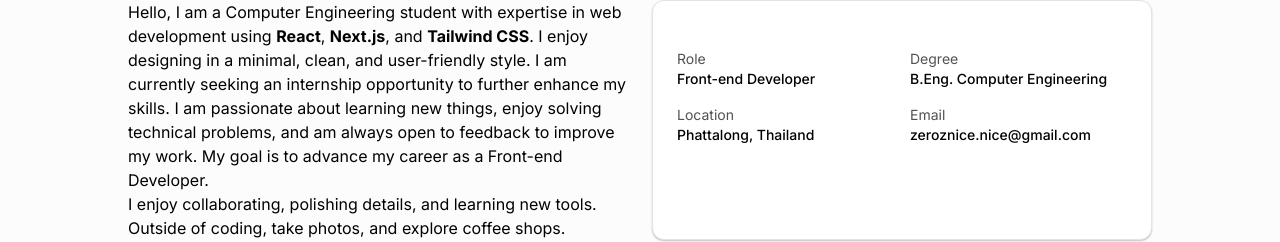
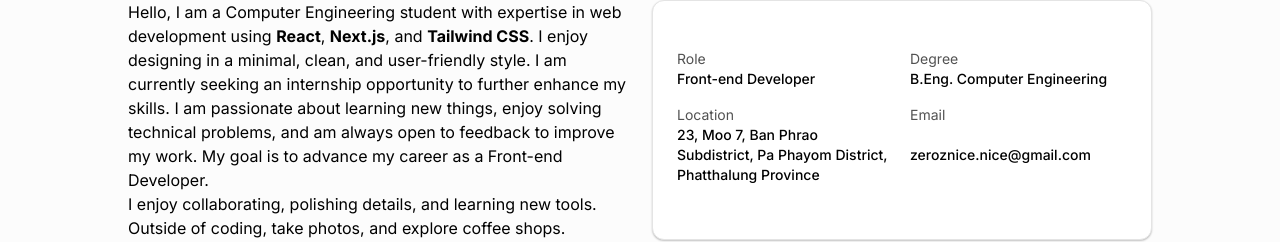
Before and after one commit to ZordMunDee/nice-portfolio, a Next.js app: page / in a window 1280 px wide. Shown: the part 697-939 px from the top of the page. Built offline with nearby package versions, Linux system fonts and the light colour scheme.

Commit message:
Update About.tsx

```diff
--- a/components/sections/About.tsx
+++ b/components/sections/About.tsx
@@ -4,7 +4,11 @@ import { Card, CardContent } from "@/components/ui/card";
 const facts = [
   { label: "Role", value: "Front-end Developer" },
   { label: "Degree", value: "B.Eng. Computer Engineering" },
-  { label: "Location", value: "Phattalong, Thailand" },
+  {
+    label: "Location",
+    value:
+      "23, Moo 7, Ban Phrao Subdistrict, Pa Phayom District, Phatthalung Province",
+  },
   { label: "Email", value: "zeroznice.nice@gmail.com" },
 ];
 
```
